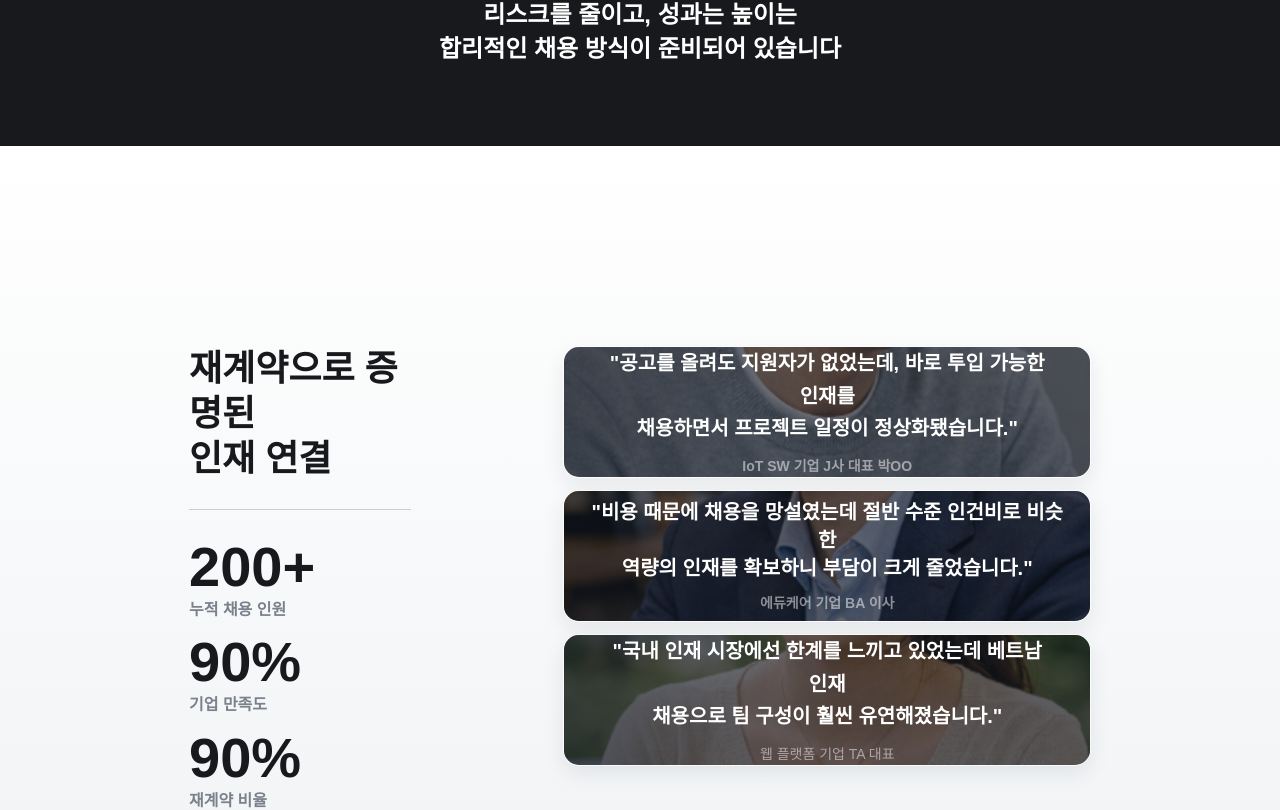
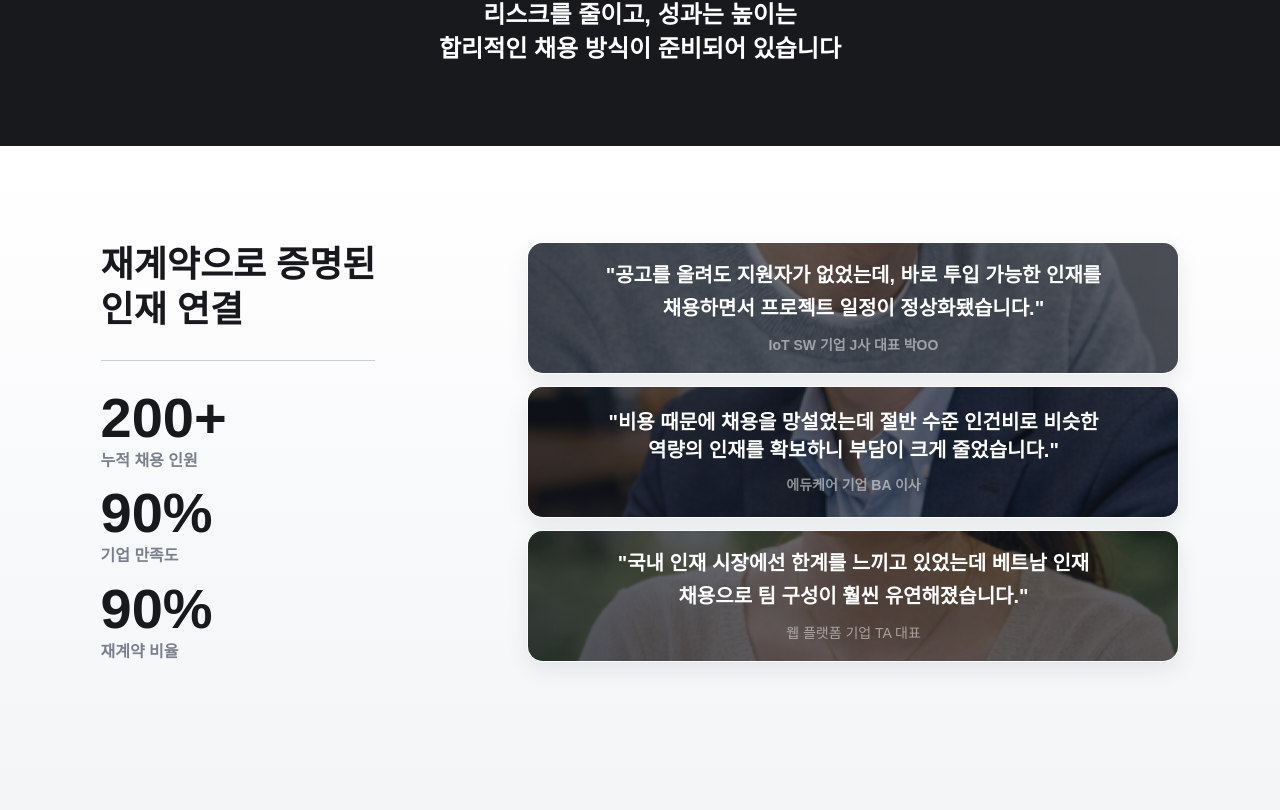
Before and after one commit to hansol65/GGMG, a React (Vite) app: page / in a window 1280 px wide. Shown: the part 1352-2162 px from the top of the page. Built offline with nearby package versions, Linux system fonts and the light colour scheme; a web font is replaced by a local one.

Commit message:
style: layout 크기 재설정

```diff
--- a/src/components/landing/ContactCtaSection.tsx
+++ b/src/components/landing/ContactCtaSection.tsx
@@ -1,7 +1,7 @@
 export default function ContactCtaSection() {
   return (
     <section className="w-full text-white bg-[linear-gradient(180deg,#1D1F23_31.32%,#4269E9_207.83%)]">
-      <div className="layout-desktop flex min-h-[70vh] flex-col items-center justify-center py-20 text-center xl:min-h-[1024px]">
+      <div className="layout-desktop flex min-h-[70vh] flex-col items-center justify-center py-20 text-center min-[1025px]:min-h-[1024px]">
         <h2 className="reveal text-h1" data-reveal>
           공고 마감 지금 바로 시작하세요
         </h2>
--- a/src/components/landing/HeroSection.tsx
+++ b/src/components/landing/HeroSection.tsx
@@ -50,7 +50,7 @@ export default function HeroSection() {
       <div className="layout-desktop pt-[196px]">
         <div className="mx-auto text-center">
           <h1
-            className="reveal mt-3 text-h1 font-bold whitespace-normal break-keep xl:whitespace-nowrap"
+            className="reveal mt-3 text-h1 font-bold whitespace-normal break-keep min-[1025px]:whitespace-nowrap"
             data-reveal
           >
             글로벌 인재 구독으로 <br />
@@ -80,7 +80,7 @@ export default function HeroSection() {
       <div className="layout-desktop pt-[40px] ">
         <div className="mx-auto text-center">
           <h2
-            className="reveal text-h2 font-bold whitespace-normal break-keep xl:whitespace-nowrap"
+            className="reveal text-h2 font-bold whitespace-normal break-keep min-[1025px]:whitespace-nowrap"
             data-reveal
           >
             좋은 인재, 왜 이렇게 안 보일까요?
@@ -105,7 +105,7 @@ export default function HeroSection() {
             ))}
           </div>
           <h4
-            className="reveal mx-auto py-20 text-center text-h4 text-white whitespace-normal break-keep xl:whitespace-nowrap"
+            className="reveal mx-auto py-20 text-center text-h4 text-white whitespace-normal break-keep min-[1025px]:whitespace-nowrap"
             data-reveal
           >
             리스크를 줄이고, 성과는 높이는
--- a/src/components/landing/MetricsSection.tsx
+++ b/src/components/landing/MetricsSection.tsx
@@ -4,30 +4,30 @@ import Say3 from "../../assets/image-say-3.png";
 
 export default function MetricsSection() {
   return (
-    <section className="relative bg-[linear-gradient(180deg,#FFFFFF_0%,#ECEFF2_100%)]">
-      <div className="mx-auto w-full max-w-[1440px] px-6 py-16 md:px-12 md:py-24 xl:min-h-[1024px] xl:px-[189px] xl:pb-[120px] xl:pt-[200px]">
-        <div className="flex flex-col xl:flex-row xl:items-start">
-          <div className="reveal w-full xl:mr-[152px] xl:w-auto" data-reveal>
-            <h2 className="text-center text-h2 leading-tight text-gray-500 xl:text-left">
+    <section className="metrics-section relative bg-[linear-gradient(180deg,#FFFFFF_0%,#ECEFF2_100%)]">
+      <div className="mx-auto w-full max-w-[1440px] px-6 py-16 md:px-12 md:py-24 min-[1025px]:min-h-[1024px] min-[1025px]:px-[189px] min-[1025px]:pb-[120px] min-[1025px]:pt-[200px]">
+        <div className="flex flex-col min-[1025px]:flex-row min-[1025px]:items-start min-[1025px]:justify-center min-[1025px]:gap-[152px]">
+          <div className="reveal w-full min-[1025px]:w-auto" data-reveal>
+            <h2 className="text-center text-h2 whitespace-nowrap leading-tight text-gray-500 min-[1025px]:text-left">
               재계약으로 증명된
-              <span className="xl:block"> 인재 연결</span>
+              <span className="min-[1025px]:block"> 인재 연결</span>
             </h2>
             <div className="mb-7 mt-7 h-px w-full bg-gray-200" />
 
-            <ul className="grid grid-cols-3 gap-4 xl:block xl:space-y-3">
-              <li className="text-center xl:text-left">
+            <ul className="grid grid-cols-3 gap-4 min-[1025px]:block min-[1025px]:space-y-3">
+              <li className="text-center min-[1025px]:text-left">
                 <p className="text-[56px] leading-[1.02] font-bold text-gray-500">
                   200+
                 </p>
                 <p className="mt-1 text-body2 text-gray-300">누적 채용 인원</p>
               </li>
-              <li className="text-center xl:text-left">
+              <li className="text-center min-[1025px]:text-left">
                 <p className="text-[56px] leading-[1.02] font-bold text-gray-500">
                   90%
                 </p>
                 <p className="mt-1 text-body2 text-gray-300">기업 만족도</p>
               </li>
-              <li className="text-center xl:text-left">
+              <li className="text-center min-[1025px]:text-left">
                 <p className="text-[56px] leading-[1.02] font-bold text-gray-500">
                   90%
                 </p>
@@ -36,7 +36,7 @@ export default function MetricsSection() {
             </ul>
           </div>
 
-          <div className="mt-8 w-full space-y-3 xl:mt-0 xl:w-[652px]">
+          <div className="mt-8 w-full space-y-3 min-[1025px]:mt-0 min-[1025px]:w-[652px]">
             <article
               className="reveal group relative h-[132px] overflow-hidden rounded-2xl border border-white/50 shadow-[0_8px_22px_rgba(15,20,35,0.08)]"
               data-reveal
@@ -48,7 +48,7 @@ export default function MetricsSection() {
               />
               <div className="absolute inset-0 bg-[linear-gradient(90deg,rgba(17,22,31,0.72)_0%,rgba(17,22,31,0.58)_45%,rgba(17,22,31,0.64)_100%)]" />
 
-              <div className="relative flex h-full flex-col items-center justify-center px-6 text-center text-white md:px-10">
+              <div className="relative flex h-full flex-col items-center justify-center px-6 text-center text-white md:px-10 md:whitespace-nowrap">
                 <p className="text-body1 leading-relaxed">
                   "공고를 올려도 지원자가 없었는데, 바로 투입 가능한 인재를
                   <br />
--- a/src/components/landing/SiteHeader.tsx
+++ b/src/components/landing/SiteHeader.tsx
@@ -1,7 +1,7 @@
 export default function SiteHeader() {
   return (
     <header className="fixed left-0 right-0 top-0 z-50 border-b border-white/5 bg-white/5 backdrop-blur-[25px]">
-      <div className="mx-auto flex h-14 w-full max-w-[1440px] items-center justify-between px-4 sm:px-6 md:h-16 md:px-10 xl:px-20">
+      <div className="mx-auto flex h-14 w-full max-w-[1440px] items-center justify-between px-4 sm:px-6 md:h-16 md:px-10 min-[1025px]:px-20">
         <div className="flex items-center">
           <span className="h-3 w-12 rounded bg-white md:h-4 md:w-16"></span>
         </div>
--- a/src/components/landing/USPSection2.tsx
+++ b/src/components/landing/USPSection2.tsx
@@ -4,8 +4,8 @@ import USPVisualCard from "./USPVisualCard";
 
 const CostVisual = () => {
   return (
-    <USPVisualCard className="bg-gray-100 pt-[85px]">
-      <div className="mx-auto h-full w-[360px] rounded-xl bg-gray-400 pt-3 text-white shadow-lg px-5">
+    <USPVisualCard className="h-[420px] bg-gray-100 pt-10 md:h-[519px] md:pt-[85px]">
+      <div className="mx-auto h-full w-full max-w-[360px] rounded-xl bg-gray-400 px-5 pt-3 text-white shadow-lg">
         <div className="flex items-center gap-2">
           <span className="h-[10px] w-[10px] rounded-full bg-[#ff5f57]" />
           <span className="h-[10px] w-[10px] rounded-full bg-[#fdbb2e]" />
--- a/src/components/landing/USPTextCardSection.tsx
+++ b/src/components/landing/USPTextCardSection.tsx
@@ -23,7 +23,7 @@ const joinClassNames = (...classNames: Array<string | undefined>) => {
 
 export default function USPTextCardSection({
   sectionClassName = "bg-white",
-  wrapperClassName = "mx-auto w-full max-w-[1440px] px-6 pb-20 pt-20 md:px-12 md:pb-28 md:pt-28 xl:px-[189px] xl:pb-[253px] xl:pt-[252px]",
+  wrapperClassName = "mx-auto w-full max-w-[1440px] px-6 pb-20 pt-20 md:px-12 md:pb-28 md:pt-28 min-[1025px]:px-[189px] min-[1025px]:pb-[253px] min-[1025px]:pt-[252px]",
   rowClassName,
   textClassName = "max-w-[507px]",
   cardClassName,
@@ -42,7 +42,7 @@ export default function USPTextCardSection({
       <div className={wrapperClassName}>
         <article
           className={joinClassNames(
-            "mx-auto flex w-full flex-col gap-10 lg:max-w-[1062px] lg:flex-row lg:items-start lg:justify-between lg:gap-9",
+            "mx-auto flex w-full flex-col gap-10 min-[1025px]:max-w-[1062px] min-[1025px]:flex-row min-[1025px]:items-start min-[1025px]:justify-between min-[1025px]:gap-9",
             rowClassName,
           )}
         >
@@ -84,7 +84,7 @@ export default function USPTextCardSection({
 
           <div
             className={joinClassNames(
-              "reveal w-full shrink-0 lg:max-w-[519px]",
+              "reveal w-full shrink-0 min-[1025px]:max-w-[519px]",
               cardClassName,
             )}
             data-reveal
--- a/src/index.css
+++ b/src/index.css
@@ -73,7 +73,7 @@
     scroll-margin-top: 64px;
   }
 
-  @media (min-width: 1280px) {
+  @media (min-width: 1025px) {
     main > section:not(.hero-section) {
       min-height: 1024px;
     }
```
